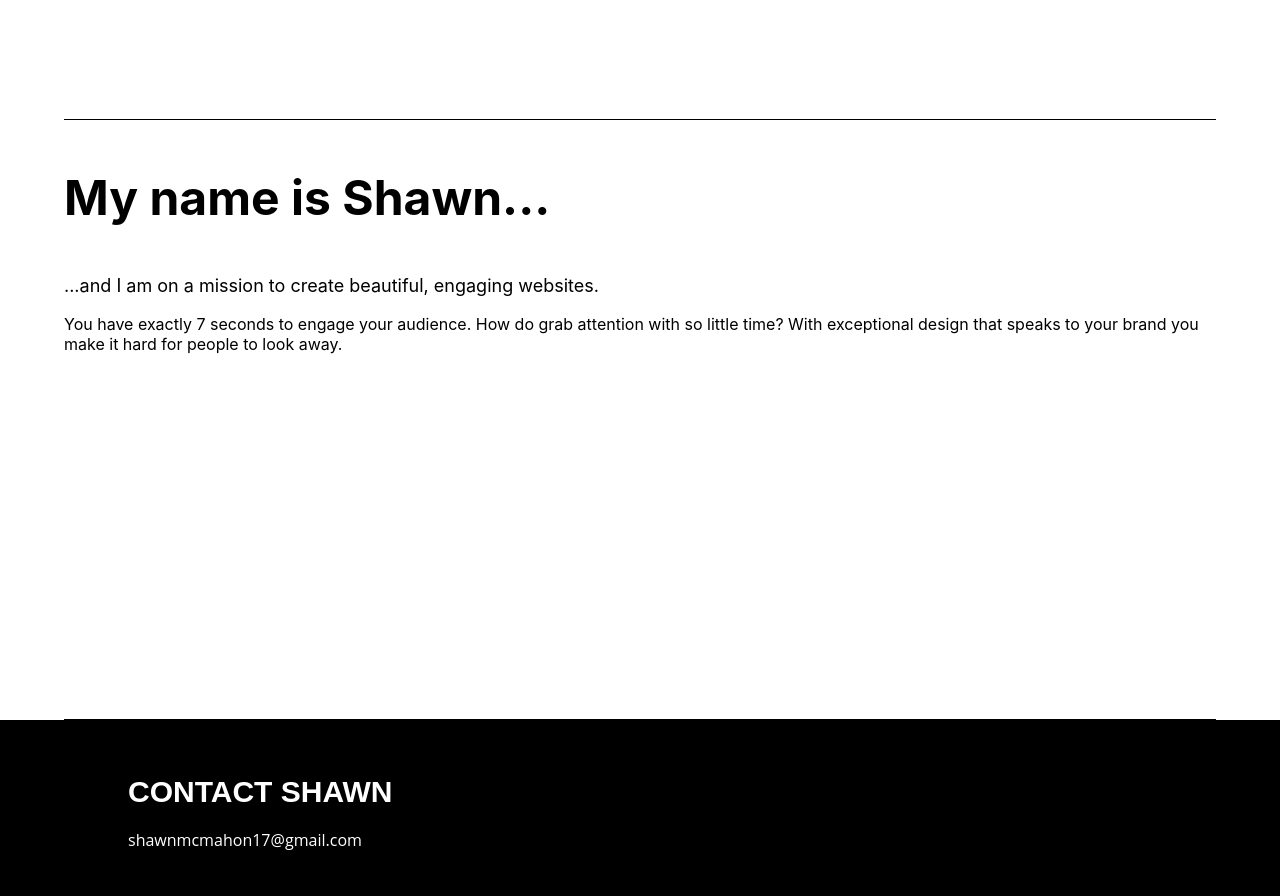
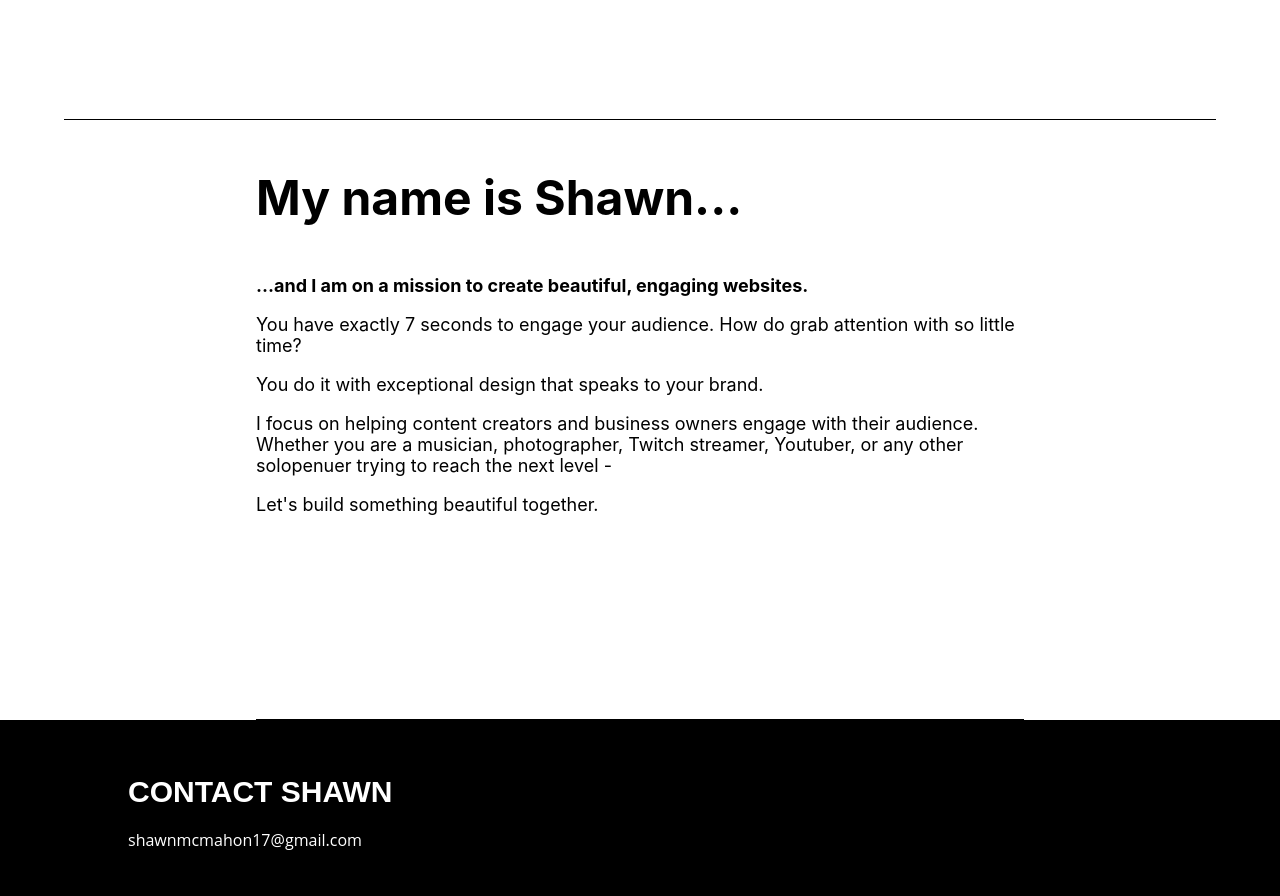
Before and after one commit to shawnmcmahon/portfolio, a React (Create React App) app: page / in a window 1280 px wide. Shown: the part 580-1476 px from the top of the page. Built offline with nearby package versions, Linux system fonts and the light colour scheme.

Commit message:
Add first draft of home bio

```diff
--- a/src/Components/Home/Home.css
+++ b/src/Components/Home/Home.css
@@ -10,6 +10,7 @@
 
 .bio-intro-second {
   font-size: 18px;
+  font-weight: bold;
 }
 
 
@@ -55,8 +56,10 @@
 }
 
 .about {
-  width: 90%;
+  width: 60%;
   height: 100vh;
+  justify-content: flex-start;
+  font-size: 18px;
 }
 
 .tagline {
--- a/src/Components/Home/Home.js
+++ b/src/Components/Home/Home.js
@@ -13,9 +13,13 @@ const Home = () => {
 
           <p className="bio-intro-second">...and I am on a mission to create beautiful, engaging websites. </p>
 
-          <p> You have exactly 7 seconds to engage your audience. How do grab attention with so little time? With exceptional design that speaks to your brand you make it hard for people to look away.</p>
+          <p>You have exactly 7 seconds to engage your audience. How do grab attention with so little time?</p>
 
-          <p> </p>
+          <p>You do it with exceptional design that speaks to your brand.</p>
+
+          <p>I focus on helping content creators and business owners engage with their audience. Whether you are a musician, photographer, Twitch streamer, Youtuber, or any other solopenuer trying to reach the next level -</p>
+
+          <p>Let's build something beautiful together. </p>
         </section>
       </div>
     </section>
```
